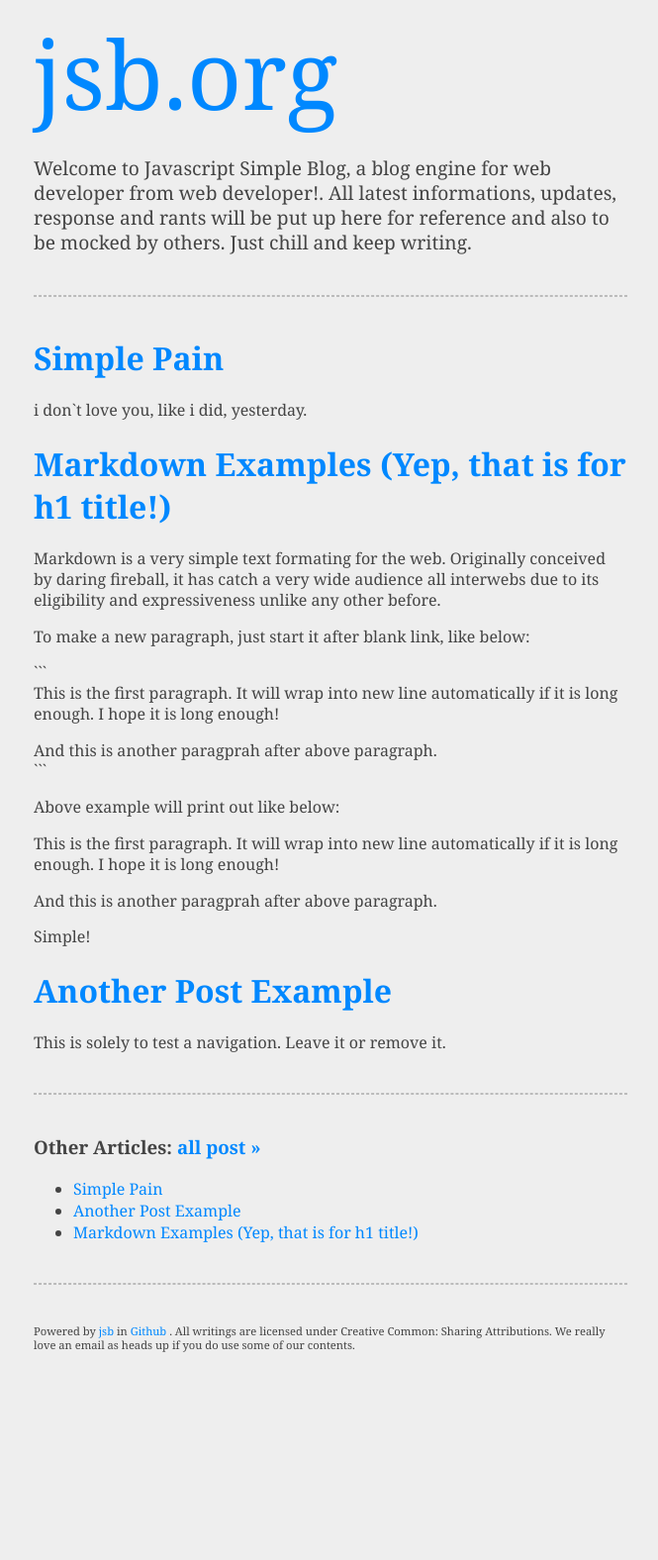
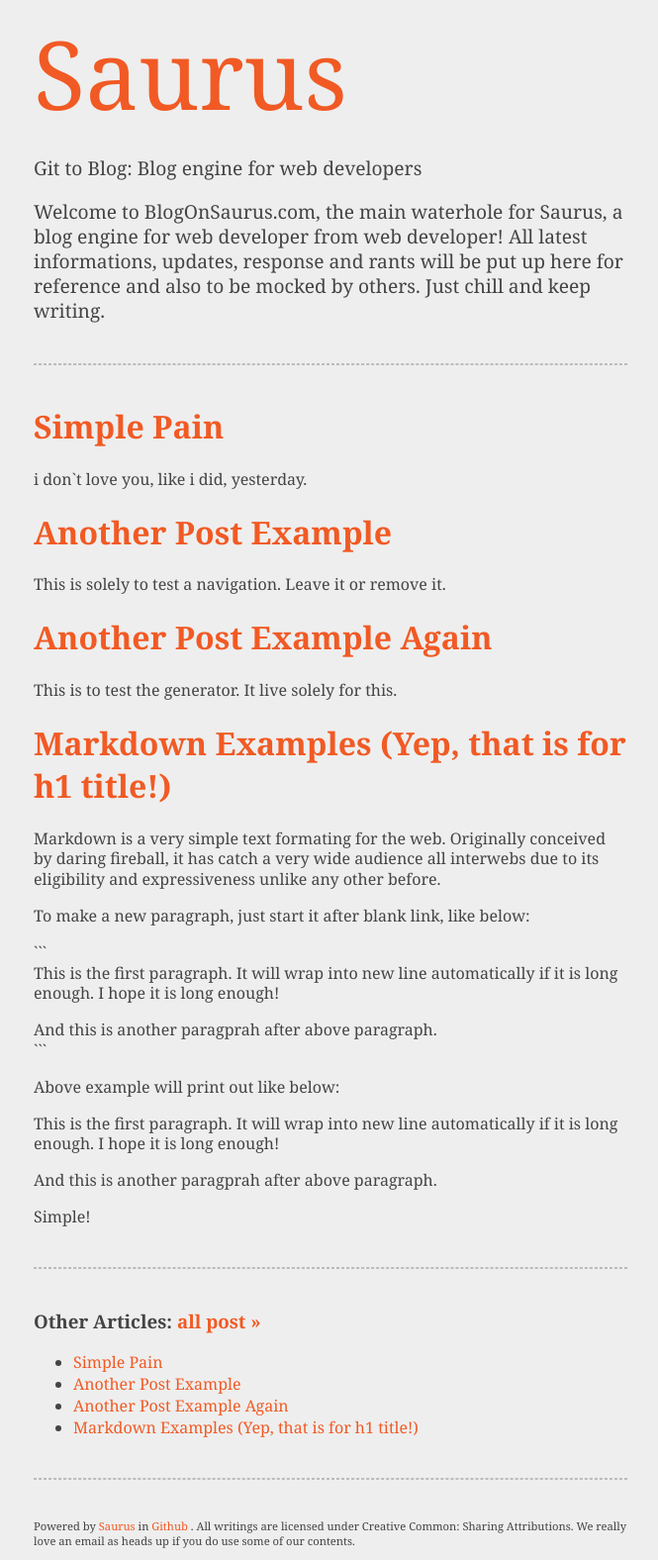
Before and after one commit to robotys/robotys.github.io, a PHP site: page /public/index.html in a window 1280 px wide. Shown: the whole page at 99% size, without its empty margins (306-971 px from the left). Before the commit the page ends 1366 px from the top, so only its background shows below. Run offline with PHP 8.4, Linux system fonts and the light colour scheme.

Commit message:
major restructure. Now everything under one roof. Later? dunno.

````diff
--- a/public/index.html
+++ b/index.html
@@ -11,7 +11,7 @@
 		}
 
 		a, a:visited{
-			color: #08F;
+			color: #F15A24;
 			text-decoration: none;
 			transition: all 0.5s;
 		}
@@ -39,7 +39,7 @@
 		.masthead{
 			font-size: 5em;
 			text-decoration: none;
-			color: #0088ff;
+			/*color: #F15A24;*/
 		}
 
 		.header{
@@ -62,7 +62,7 @@
 	<script type="text/javascript">
 		var nav_template = '<li><a href="{{permalink}}">{{title}}</a></li>';
 		var content_template = '<div class="post"><h1><a href="{{permalink}}">{{title}}</a></h1> {{content}} </div>';
-		var all_post_content_template = '<div class="post"><h1><a href="{{permalink}}">{{title}}</a></h1> {{wordcount}} </div>';
+		var all_post_content_template = '<div class="post"><h1><a href="{{permalink}}">{{title}}</a></h1> {{excerpt}} </div>';
 	</script>
 
 	<script src="jquery.min.js"></script>
@@ -73,9 +73,9 @@
 <div class="center"><div class="wrapper">
 
 	<div class="header">
-		<a href="" class="masthead">jsb.org</a> <br/>
-
-		<p>Welcome to Javascript Simple Blog, a blog engine for web developer from web developer!. All latest informations, updates, response and rants will be put up here for reference and also to be mocked by others. Just chill and keep writing.</p>
+		<a href="" class="masthead">Saurus</a> <br/>
+		<p>Git to Blog: Blog engine for web developers</p>
+		<p>Welcome to BlogOnSaurus.com, the main waterhole for Saurus, a blog engine for web developer from web developer! All latest informations, updates, response and rants will be put up here for reference and also to be mocked by others. Just chill and keep writing.</p>
 	</div>
 
 	<hr/>
@@ -94,7 +94,7 @@
 	<hr/>
 
 	<div class="footer">
-		<p>Powered by <a href="/">jsb</a> in <a href="http://github">Github</a> . All writings are licensed under Creative Common: Sharing Attributions. We really love an email as heads up if you do use some of our contents.</p>
+		<p>Powered by <a href="http://github.com/robotys/saurus">Saurus</a> in <a href="http://github.com">Github</a> . All writings are licensed under Creative Common: Sharing Attributions. We really love an email as heads up if you do use some of our contents.</p>
 	</div>
 
 </div></div>
--- /dev/null
+++ b/index.json
@@ -0,0 +1 @@
+{"simple-pain":{"slug":"simple-pain","filename":"2014-01-03-simple-pain.md","timestamp":1388678400,"title":"Simple Pain","excerpt":"i don`t love you, like i did, yesterday.","wordcount":8},"another-post-example":{"slug":"another-post-example","filename":"2014-01-02-another-post-example.md","timestamp":1388592000,"title":"Another Post Example","excerpt":"This is solely to test a navigation. Leave it or remove it.","wordcount":13},"another-post-example-copy":{"slug":"another-post-example-copy","filename":"2014-01-02-another-post-example-copy.md","timestamp":1388592000,"title":"Another Post Example Again","excerpt":"This is to test the generator. It live solely for this.","wordcount":13},"markdown-examples":{"slug":"markdown-examples","filename":"2014-01-01-markdown-examples.md","timestamp":1388505600,"title":"Markdown Examples (Yep, that is for h1 title!)","excerpt":"Markdown is a very simple text formating for the web. Originally conceived by daring fireball, it has catch a very wide audience all interwebs due to its eligibility and expressiveness unlike any other before.","wordcount":117}}
--- /dev/null
+++ b/posts/2014-01-02-another-post-example-copy.md
@@ -0,0 +1,3 @@
+#Another Post Example Again
+
+This is to test the generator. It live solely for this.
--- a/public/index.json
+++ /dev/null
@@ -1 +0,0 @@
-{"simple-pain":{"slug":"simple-pain","filename":"2014-01-03-simple-pain.md","timestamp":1388707200,"title":"Simple Pain","excerpt":"i don`t love you, like i did, yesterday.","wordcount":8},"another-post-example":{"slug":"another-post-example","filename":"2014-01-02-another-post-example.md","timestamp":1388620800,"title":"Another Post Example","excerpt":"This is solely to test a navigation. Leave it or remove it.","wordcount":13},"markdown-examples":{"slug":"markdown-examples","filename":"2014-01-01-markdown-examples.md","timestamp":1388534400,"title":"Markdown Examples (Yep, that is for h1 title!)","excerpt":"Markdown is a very simple text formating for the web. Originally conceived by daring fireball, it has catch a very wide audience all interwebs due to its eligibility and expressiveness unlike any other before.","wordcount":117}}
--- a/public/posts/2014-01-01-markdown-examples.md
+++ /dev/null
@@ -1,19 +0,0 @@
-# Markdown Examples (Yep, that is for h1 title!)
-
-Markdown is a very simple text formating for the web. Originally conceived by daring fireball, it has catch a very wide audience all interwebs due to its eligibility and expressiveness unlike any other before.
-
-To make a new paragraph, just start it after blank link, like below:
-
-```
-This is the first paragraph. It will wrap into new line automatically if it is long enough. I hope it is long enough!
-
-And this is another paragprah after above paragraph.
-```
-
-Above example will print out like below:
-
-This is the first paragraph. It will wrap into new line automatically if it is long enough. I hope it is long enough!
-
-And this is another paragprah after above paragraph.
-
-Simple!
--- a/public/posts/2014-01-02-another-post-example.md
+++ /dev/null
@@ -1,3 +0,0 @@
-#Another Post Example
-
-This is solely to test a navigation. Leave it or remove it.
--- a/public/posts/2014-01-03-simple-pain.md
+++ /dev/null
@@ -1,3 +0,0 @@
-#Simple Pain
-
-i don`t love you, like i did, yesterday.
--- a/public/saurus.js
+++ b/saurus.js
@@ -5,9 +5,11 @@
 	// get the index first of all
 
 	$.get('index.json', function(post_index){
-
 		// call other functions to generate all the stuff here
 		// to make it synchronous.
+
+		// console.log(post_index);
+
 		draw_nav(post_index);
 		draw_content(post_index);
 
@@ -65,10 +67,10 @@
 			metadata[slug]['content'] = prep_html(md);
 
 
-			if(uri_segment(0) == 'read') var content_temp = content_template;
+			if(uri_segment(0) == 'read' || uri_segment(0) == '') var content_temp = content_template;
 			if(uri_segment(0) == 'all') var content_temp = all_post_content_template;
 
-			content = templater(content_template, metadata[slug]);
+			content = templater(content_temp, metadata[slug]);
 
 			htmls += content+'\n';
 		});
@@ -81,7 +83,6 @@
 		var temp = template;
 
 		metadata['excerpt'] = textile(metadata['excerpt']);
-
 		// console.log(metadata);
 
 		$.each(metadata, function(key,value){
@@ -110,7 +111,7 @@
 
 	function draw_nav(post_index){
 		var nav_li = '';
-
+		// console.log(post_index);
 		var i = 0;
 		$.each(post_index, function(slug,metadata){
 			// metadata = complete_metadata(metadata);
````
Also changed, not shown: gen.php (+11 -14 lines), jquery.min.js (renamed from public/jquery.min.js), posts/2014-01-01-markdown-examples.md (renamed from mds/2014-01-01-markdown-examples.md), posts/2014-01-02-another-post-example.md (renamed from mds/2014-01-02-another-post-example.md), posts/2014-01-03-simple-pain.md (renamed from mds/2014-01-03-simple-pain.md), textile.js (renamed from public/textile.js).
